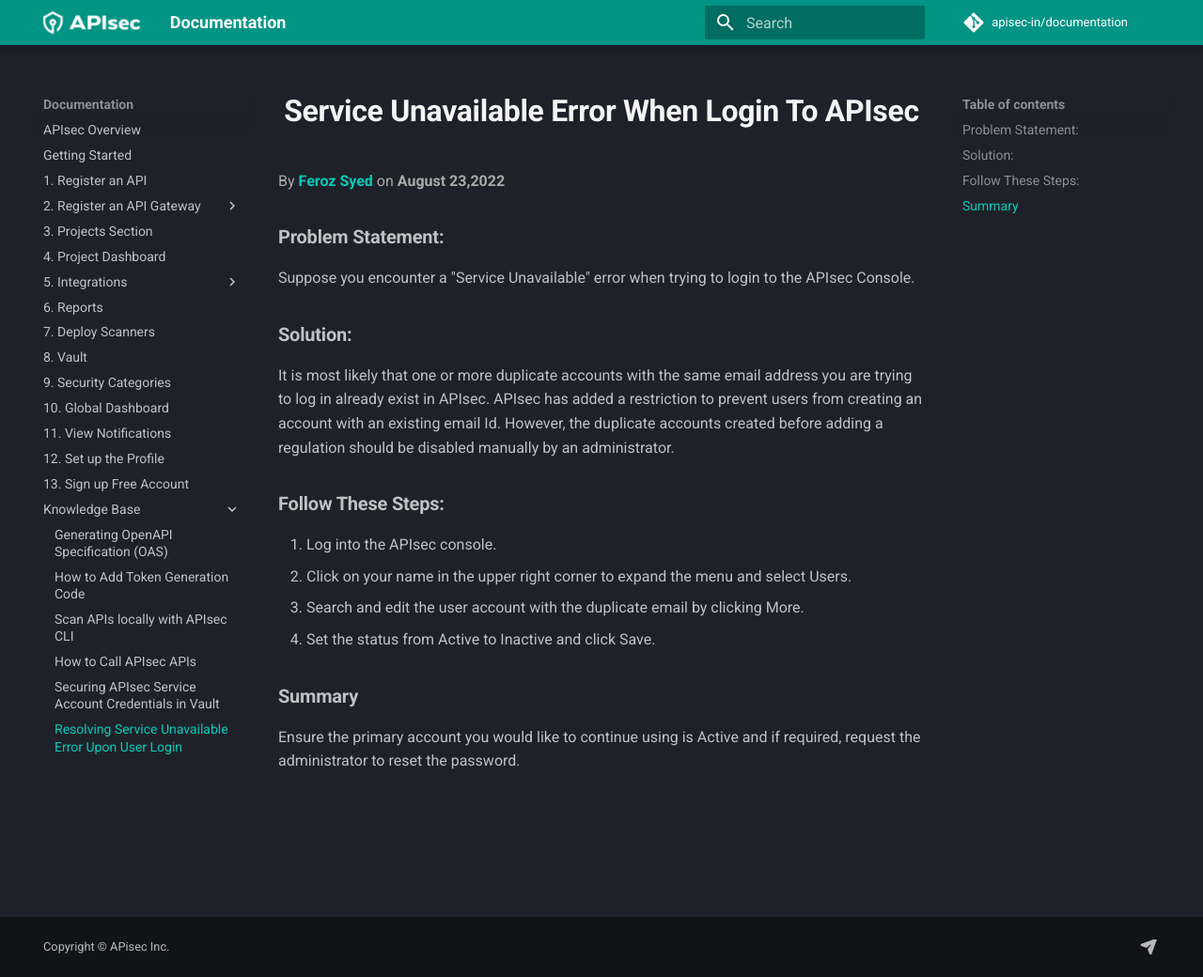
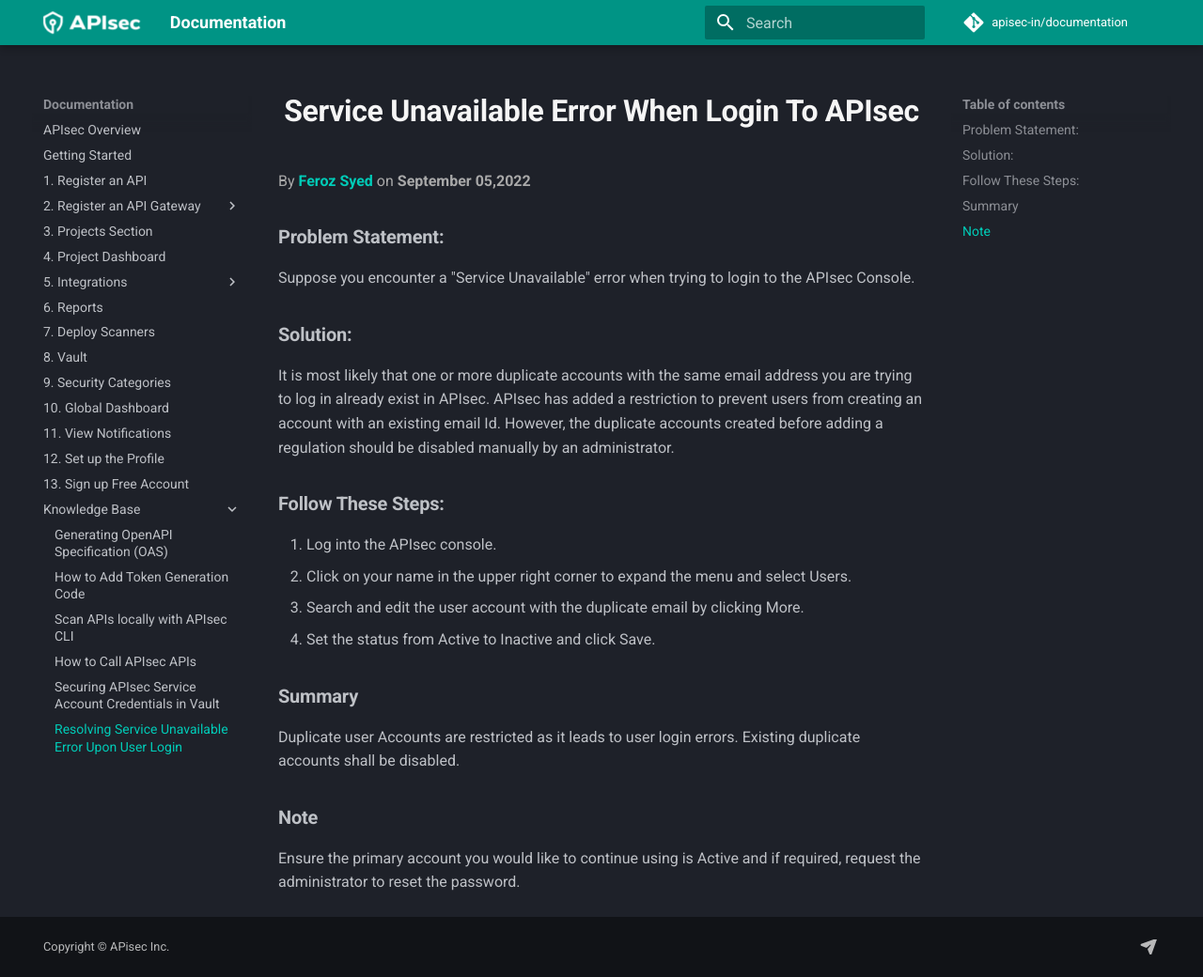
Before and after one commit to apisec-inc/documentation, an MkDocs documentation site: the page built from docs/UserLoginServiceUnavailable.md, in a window 1280 px wide and 1040 px high. Shown: the whole window at 94% size. Built offline with MkDocs 1.6.1 and Material for MkDocs 9.7.7, drawn with Linux system fonts in a browser that asks for light colours; comment, search, counter and statistics services are not loaded.

Commit message:
Update UserLoginServiceUnavailable.md

```diff
--- a/docs/UserLoginServiceUnavailable.md
+++ b/docs/UserLoginServiceUnavailable.md
@@ -1,6 +1,6 @@
 <h1 align="center" style="color: #F5F5F5;"> <b> Service Unavailable Error When Login To APIsec</b> </h1>
 
-<p style="text-align: left;color: 	#A9A9A9;font-size:16px;"> By <b><a href="https://github.com/fersy02">Feroz Syed</a></b> on <b>August 23,2022</b> </p>
+<p style="text-align: left;color: 	#A9A9A9;font-size:16px;"> By <b><a href="https://github.com/fersy02">Feroz Syed</a></b> on <b>September 05,2022</b> </p>
 
 ### **Problem Statement:**
 
@@ -21,5 +21,8 @@
 
 
 ### **Summary**
+Duplicate user Accounts are restricted as it leads to user login errors. Existing duplicate accounts shall be disabled.
 
+
+### **Note**
 Ensure the primary account you would like to continue using is Active and if required, request the administrator to reset the password.
```
